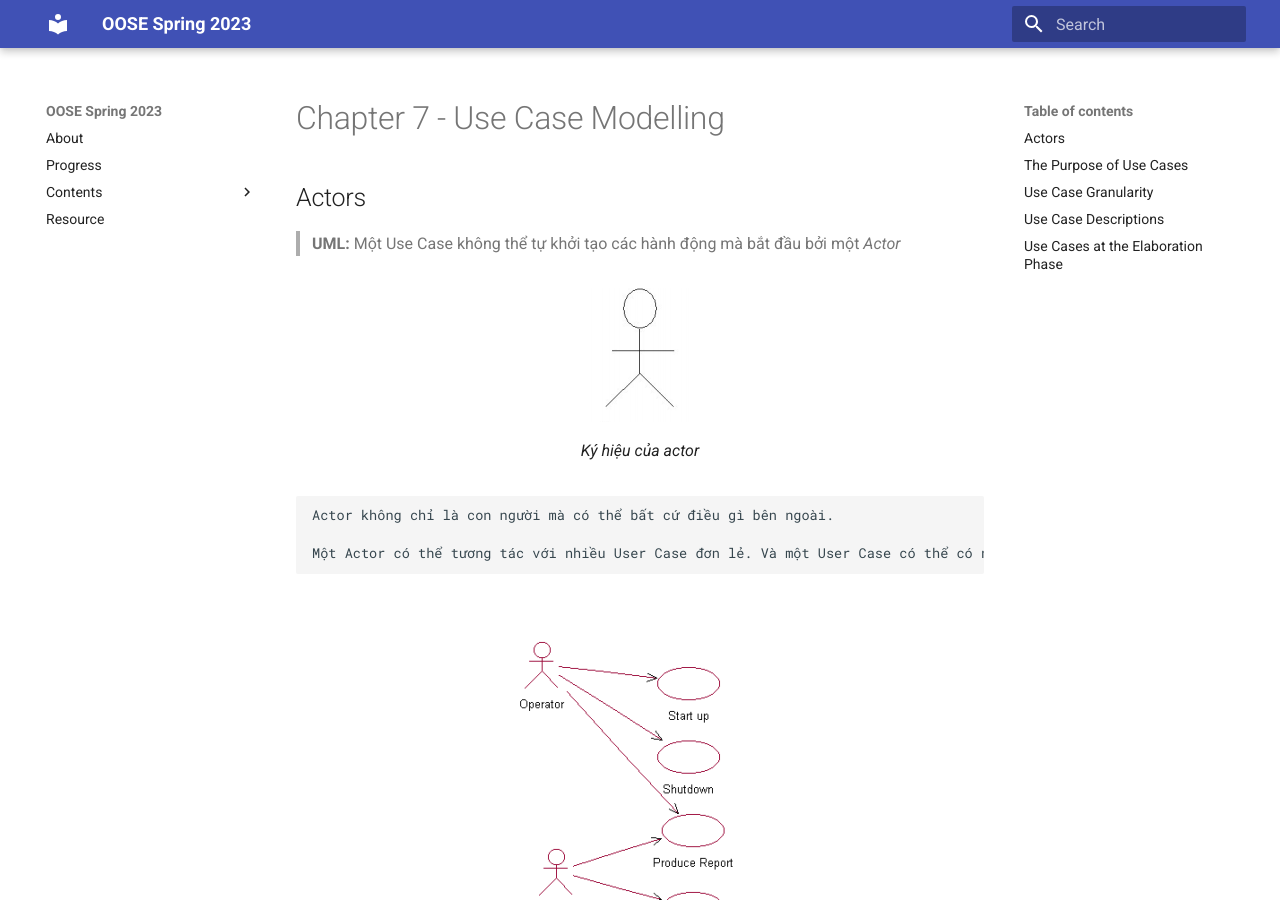
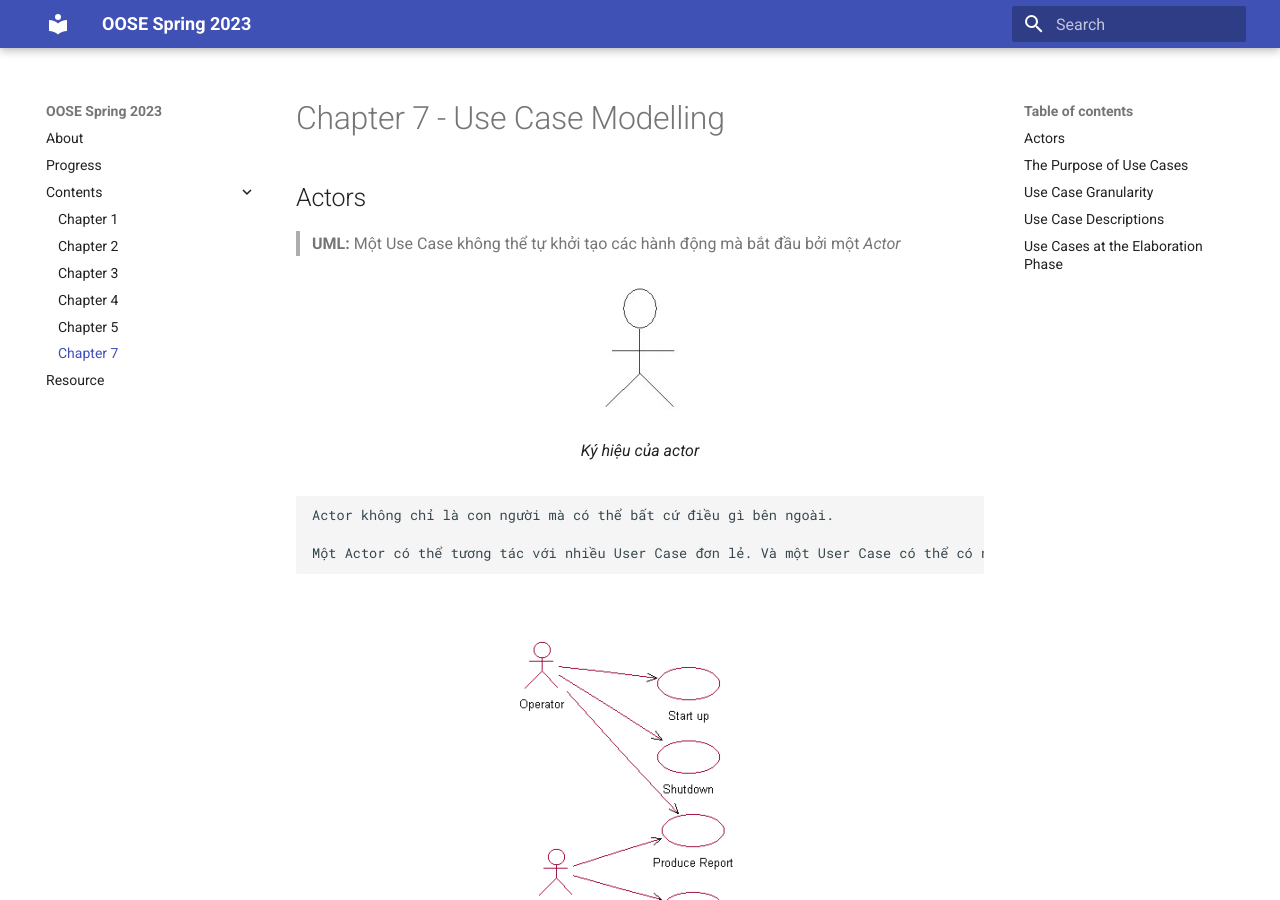
Before and after one commit to kiritoroo/oose-spring-2023, an MkDocs documentation site: the page built from docs/assignment/chapter7/chapter7.md, in a window 1280 px wide and 900 px high. Built offline with MkDocs 1.6.1 and Material for MkDocs 9.7.7, drawn with Linux system fonts in a browser that asks for light colours.

Commit message:
fix: nav chapter 7

```diff
--- a/mkdocs.yml
+++ b/mkdocs.yml
@@ -32,4 +32,5 @@ nav:
     - 'Chapter 3': 'assignment/chapter3/chapter3.md'
     - 'Chapter 4': 'assignment/chapter4/chapter4.md'
     - 'Chapter 5': 'assignment/chapter5/chapter5.md'
+    - 'Chapter 7': 'assignment/chapter7/chapter7.md'
   - 'Resource': 'resource/resource.md'
```
